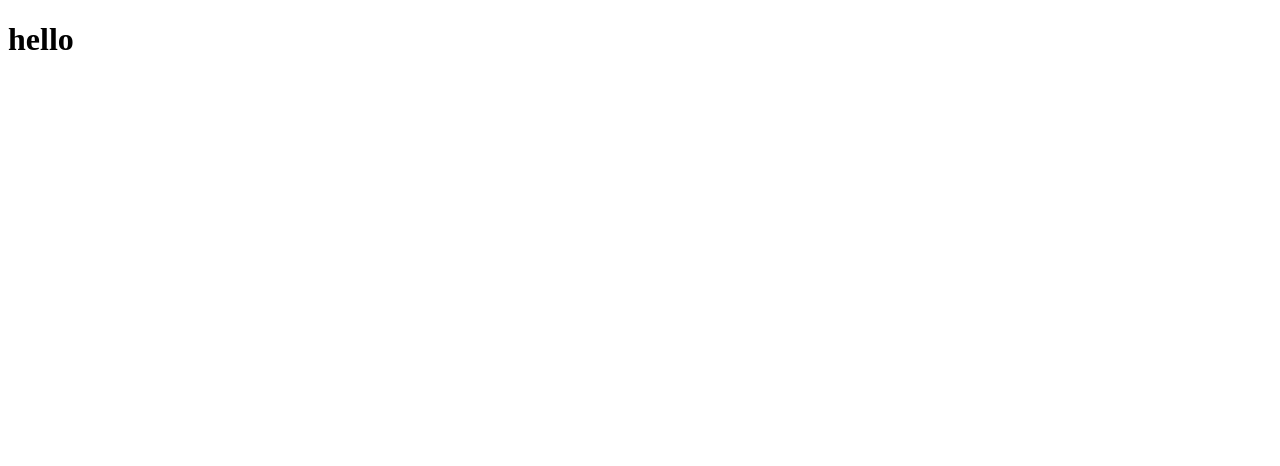
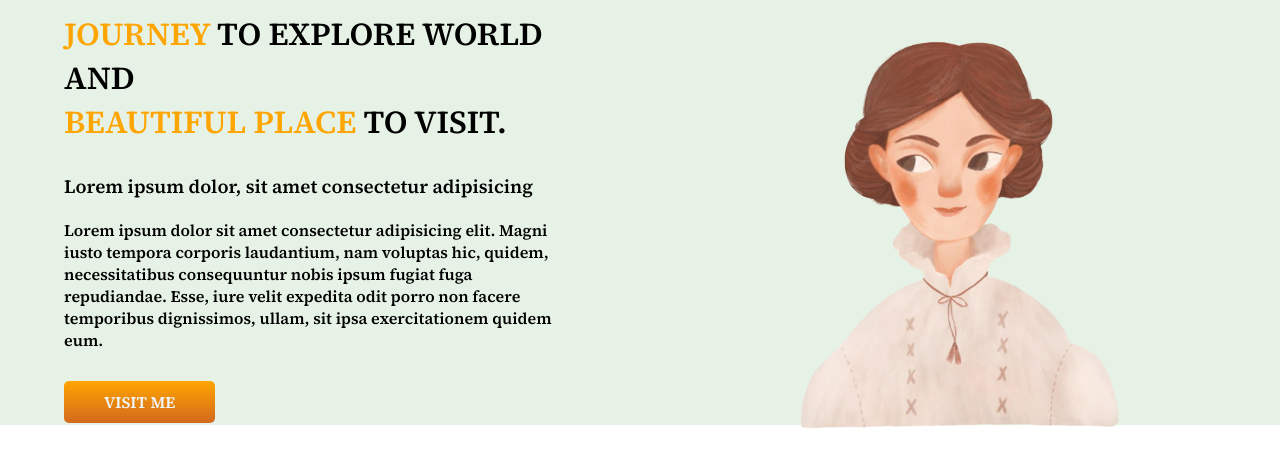
Before and after one commit to nishat-tasnim-nahid/travel-blog, a plain HTML site: page index.html in a window 1280 px wide. Drawn offline with Linux system fonts and the light colour scheme.

Commit message:
add image,create header and etc

```diff
--- a/index.html
+++ b/index.html
@@ -1,12 +1,40 @@
 <!DOCTYPE html>
 <html lang="en">
+
 <head>
     <meta charset="UTF-8">
     <meta http-equiv="X-UA-Compatible" content="IE=edge">
     <meta name="viewport" content="width=device-width, initial-scale=1.0">
-    <title>Document</title>
+
+    <!-- google font -->
+    <link rel="preconnect" href="https://fonts.googleapis.com">
+    <link rel="preconnect" href="https://fonts.gstatic.com" crossorigin>
+    <link
+        href="https://fonts.googleapis.com/css2?family=Lobster&family=Pacifico&family=Poppins:wght@400;500&family=Roboto&family=Source+Serif+4:wght@600&display=swap"
+        rel="stylesheet">
+
+    <!-- css style -->
+    <link rel="stylesheet" href="style.css">
+
+    <title>Travel Blog</title>
+
 </head>
+
 <body>
-    <h1>hello</h1>
+    <header>
+        <div class="header-element">
+            <h1><span>Journey</span> to explore world and <br> <span>Beautiful place</span> to visit.</h1>
+            <h3>Lorem ipsum dolor, sit amet consectetur adipisicing</h3>
+            <p>Lorem ipsum dolor sit amet consectetur adipisicing elit. Magni iusto tempora corporis laudantium, nam
+                voluptas hic, quidem, necessitatibus consequuntur nobis ipsum fugiat fuga repudiandae. Esse, iure velit
+                expedita odit porro non facere temporibus dignissimos, ullam, sit ipsa exercitationem quidem eum.</p>
+            <a href="www.google.com">VISIT ME</a>
+        </div>
+        <div class="header-element">
+            <img src="images/profile.png" alt="">
+        </div>
+    </header>
+
 </body>
+
 </html>
--- a/style.css
+++ b/style.css
@@ -0,0 +1,37 @@
+*{
+    font-family: 'Source Serif 4', sans-serif;
+    margin: 0;
+}
+header{
+    display: flex;
+    align-items: center;
+    background: rgba(0, 128, 0, 0.1);
+    height: 425px;
+
+}
+header h1{
+    text-transform: uppercase;
+    margin-bottom: 30px;
+}
+header h1 span{
+    color: orange;
+}
+.header-element{
+    align-items: center;
+    justify-content: center;
+    width: 50%;
+    padding: 0 5%;
+}
+.header-element p{
+    margin-top: 20px;
+    margin-bottom: 40px;
+}
+
+header a{
+    text-decoration: none;
+    color: aliceblue;
+    background-image: linear-gradient( orange, chocolate);
+    padding: 10px 40px;
+    border-radius: 5px;
+
+}
```
Also changed, not shown: images/profile.png (added), images/profile2.png (added), images/sajek.webp (added), images/shyllet.png (added), images/soundarban2.jpg (added), images/soundorban.jpg (added), images/village.jpg (added), images/village2.jpg (added), images/waterfall01.jpg (added).
